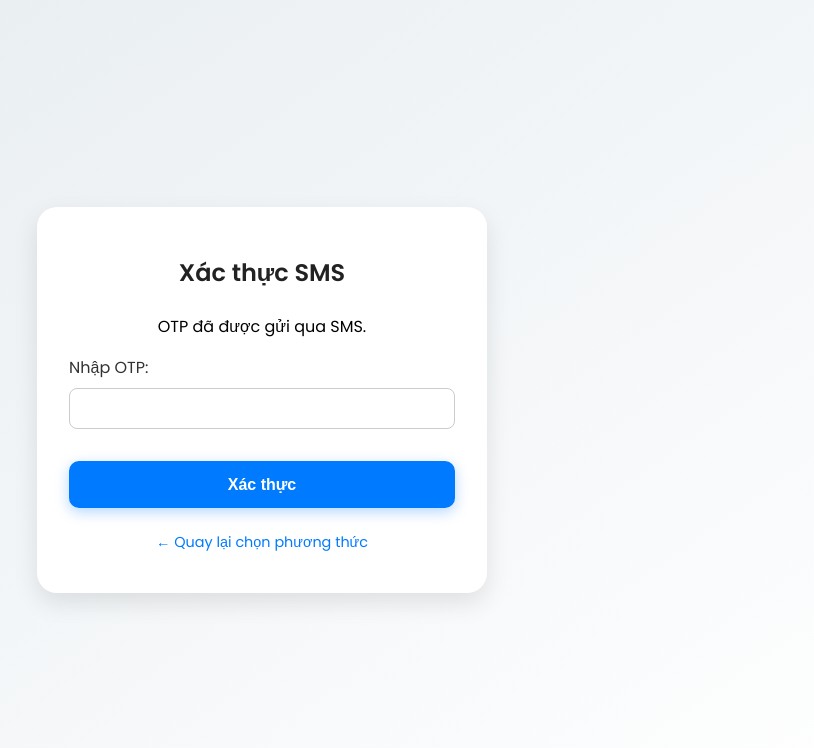
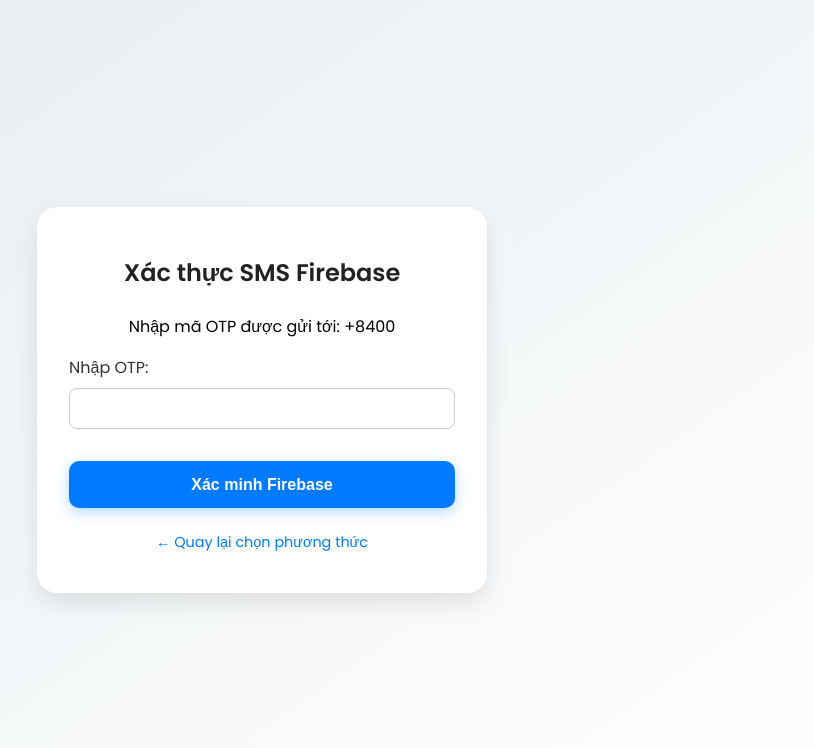
Before and after one commit to Trg-Nhan/cuoiky-2fa, a Flask app: page /auth/sms in a window 1280 px wide. Shown: the top 748 px of the page, without its empty margins (378-1192 px from the left). Run offline with Flask 3, Linux system fonts and the light colour scheme; the visitor is signed in with stand-in values (Sample User, id 1); tables that the repository leaves empty hold one stand-in row (values such as "Sample post"); data that the repository does not hold is empty; some libraries are stand-ins or nearby versions.

Commit message:
Tích hợp Firebase OTP SMS vào verify.html

```diff
--- a/routes.py
+++ b/routes.py
@@ -156,62 +156,21 @@
 
     username = session['username']
     user = User.query.filter_by(username=username).first()
-
     if not user or not user.phone:
         flash("Không tìm thấy số điện thoại của bạn.")
         return redirect(url_for('main.choose_method'))
 
-    # Chuẩn hóa số điện thoại về định dạng +84...
     phone = user.phone.strip()
     if phone.startswith("0"):
         phone = "+84" + phone[1:]
     elif not phone.startswith("+"):
-        phone = "+84" + phone  # fallback nếu nhập thiếu
+        phone = "+84" + phone
 
-    # Tạo mã OTP và lưu session để xác minh
-    otp = generate_otp()
-    session['otp_sms'] = otp  # dùng cho verify_sms()
-
-    # Gửi OTP bằng SpeedSMS API
-    try:
-
-        url = "https://api.speedsms.vn/index.php/sms/send"
-        headers = {
-            "Content-Type": "application/json"
-        }
-        payload = {
-            "to": phone,
-            "pin_code": otp,
-            "content": "Mã xác thực là: {pin_code}",
-            "type": "sms",
-            "sender": "Verify",
-            "app_id": app_id
-        }
-
-        response = requests.post(
-            url,
-            json=payload,
-            headers=headers,
-            auth=(api_key, '')
-        )
-
-        print(f"[SpeedSMS] Trạng thái: {response.status_code}")
-        print(f"[SpeedSMS] Phản hồi: {response.text}")
-
-        if response.status_code != 200:
-            flash("❌ Lỗi khi gửi SMS OTP. Vui lòng thử lại.")
-            return redirect(url_for('main.choose_method'))
-
-    except Exception as e:
-        print(f"[SpeedSMS] Lỗi gửi SMS: {e}")
-        flash("❌ Không thể gửi OTP qua SMS.")
-        return redirect(url_for('main.choose_method'))
-
-    # Giao diện xác minh OTP
     return render_template('verify.html',
-                           header="Xác thực SMS",
-                           message="OTP đã được gửi qua SMS.",
-                           verify_url=url_for('main.verify_sms'))
+                           header="Xác thực SMS Firebase",
+                           message=f"Nhập mã OTP được gửi tới: {phone}",
+                           verify_url=url_for('main.verify_sms'),
+                           phone=phone)  # truyền vào nếu muốn show số
 
 
 @bp.route('/auth/sms/verify', methods=['POST'])
@@ -220,24 +179,10 @@
         return redirect(url_for('main.login'))
 
     otp_input = request.form.get('otp')
-    username = session['username']
-    user = User.query.filter_by(username=username).first()
+    # Với Firebase bạn nên kiểm tra qua front-end, nên route này có thể giữ lại hoặc điều chỉnh về sau nếu cần lưu log
+    flash("✅ Xác thực bằng Firebase thành công!")
+    return redirect(url_for('main.home'))
 
-    if not user or not user.phone:
-        flash("Không tìm thấy số điện thoại.")
-        return redirect(url_for('main.choose_method'))
-
-    phone = user.phone
-    if phone.startswith("0"):
-        phone = "+84" + phone[1:]
-
-    if otp_input == session.get('otp_sms'):
-        session.pop('otp_sms', None)
-        flash("✅ Xác thực thành công!")
-        return redirect(url_for('main.home'))
-
-    flash("❌ OTP không hợp lệ!")
-    return redirect(url_for('main.choose_method'))
 
 
 #Voice tokentoken
--- a/static/firebase.js
+++ b/static/firebase.js
@@ -1,6 +1,6 @@
-// static/firebase.js
+// firebase.js
 import { initializeApp } from "https://www.gstatic.com/firebasejs/10.8.0/firebase-app.js";
-import { getMessaging, getToken, onMessage } from "https://www.gstatic.com/firebasejs/10.8.0/firebase-messaging.js";
+import { getAuth, RecaptchaVerifier, signInWithPhoneNumber } from "https://www.gstatic.com/firebasejs/10.8.0/firebase-auth.js";
 
 const firebaseConfig = {
   apiKey: "AIzaSyDOR6ivLePyTR4j3HlHMyN-NB6QS-qSORk",
@@ -8,28 +8,37 @@
   projectId: "sms-auth-demo-f5b14",
   storageBucket: "sms-auth-demo-f5b14.firebasestorage.app",
   messagingSenderId: "194704028483",
-  appId: "1:194704028483:web:4c402376687e955bcbf5f6"
+  appId: "1:194704028483:web:4c402376687e955bcbf5f6",
+  measurementId: "G-DEV70ZFQLW"
 };
 
 const app = initializeApp(firebaseConfig);
-const messaging = getMessaging(app);
+const auth = getAuth(app);
 
-Notification.requestPermission().then((permission) => {
-  if (permission === "granted") {
-    getToken(messaging, { vapidKey: "BCZfklmHxRLiCAi2vZSGA13yTWTcy2Il_HWqueR1RjGVCmwxhPA-NwTNNZoq0KF9C_hFroM8HrL1BXT5Pz8Ppdw" }).then((currentToken) => {
-      if (currentToken) {
-        console.log("Token:", currentToken);
-        fetch("/save_push_token", {
-          method: "POST",
-          headers: { "Content-Type": "application/json" },
-          body: JSON.stringify({ token: currentToken })
-        });
-      }
+window.recaptchaVerifier = new RecaptchaVerifier('recaptcha-container', {
+  'size': 'invisible'
+}, auth);
+
+// Hàm gửi OTP
+window.sendOtpFirebase = function(phoneNumber) {
+  signInWithPhoneNumber(auth, phoneNumber, window.recaptchaVerifier)
+    .then((confirmationResult) => {
+      window.confirmationResult = confirmationResult;
+      alert("Mã OTP đã được gửi!");
+    })
+    .catch((error) => {
+      alert("Lỗi gửi OTP: " + error.message);
     });
-  }
-});
+};
 
-onMessage(messaging, (payload) => {
-  console.log("Push received:", payload);
-  alert(payload.notification.title + ": " + payload.notification.body);
-});
+// Hàm xác minh OTP
+window.submitOtpFirebase = function() {
+  const code = document.getElementById("otp").value;
+  window.confirmationResult.confirm(code)
+    .then((result) => {
+      document.getElementById("otp-form").submit();
+    })
+    .catch((error) => {
+      alert("Mã OTP không đúng hoặc đã hết hạn");
+    });
+};
--- a/templates/verify.html
+++ b/templates/verify.html
@@ -4,10 +4,10 @@
   <meta charset="UTF-8">
   <title>{{ header }}</title>
   <link rel="stylesheet" href="{{ url_for('static', filename='css/style.css') }}">
-  {% if header == "Xác thực SMS" %}
+  {% if header == "Xác thực SMS Firebase" %}
     <script src="https://www.gstatic.com/firebasejs/10.8.0/firebase-app.js"></script>
     <script src="https://www.gstatic.com/firebasejs/10.8.0/firebase-auth.js"></script>
-    <script src="{{ url_for('static', filename='firebase.js') }}"></script>
+    <script src="{{ url_for('static', filename='firebase.js') }}" type="module"></script>
   {% endif %}
 </head>
 <body {% if header == "Xác thực Voice" %}onload="speakOTP();"{% endif %}>
@@ -41,12 +41,16 @@
       {% endif %}
 
       {% if verify_url != "#" %}
-        <form method="POST" action="{{ verify_url }}">
+        <form id="otp-form" method="POST" action="{{ verify_url }}">
           <div class="input-group">
             <label for="otp">Nhập OTP:</label>
             <input type="text" id="otp" name="otp" required>
           </div>
-          <button type="submit" class="btn">Xác thực</button>
+          {% if header == "Xác thực SMS Firebase" %}
+            <button type="button" class="btn" onclick="submitOtpFirebase()">Xác minh Firebase</button>
+          {% else %}
+            <button type="submit" class="btn">Xác thực</button>
+          {% endif %}
         </form>
       {% endif %}
 
@@ -67,5 +71,14 @@
     }
   </script>
   {% endif %}
+
+  {% if header == "Xác thực SMS Firebase" %}
+    <div id="recaptcha-container"></div>
+    <script>
+      document.addEventListener("DOMContentLoaded", function() {
+        sendOtpFirebase("{{ phone }}");
+      });
+    </script>
+  {% endif %}
 </body>
 </html>
```
